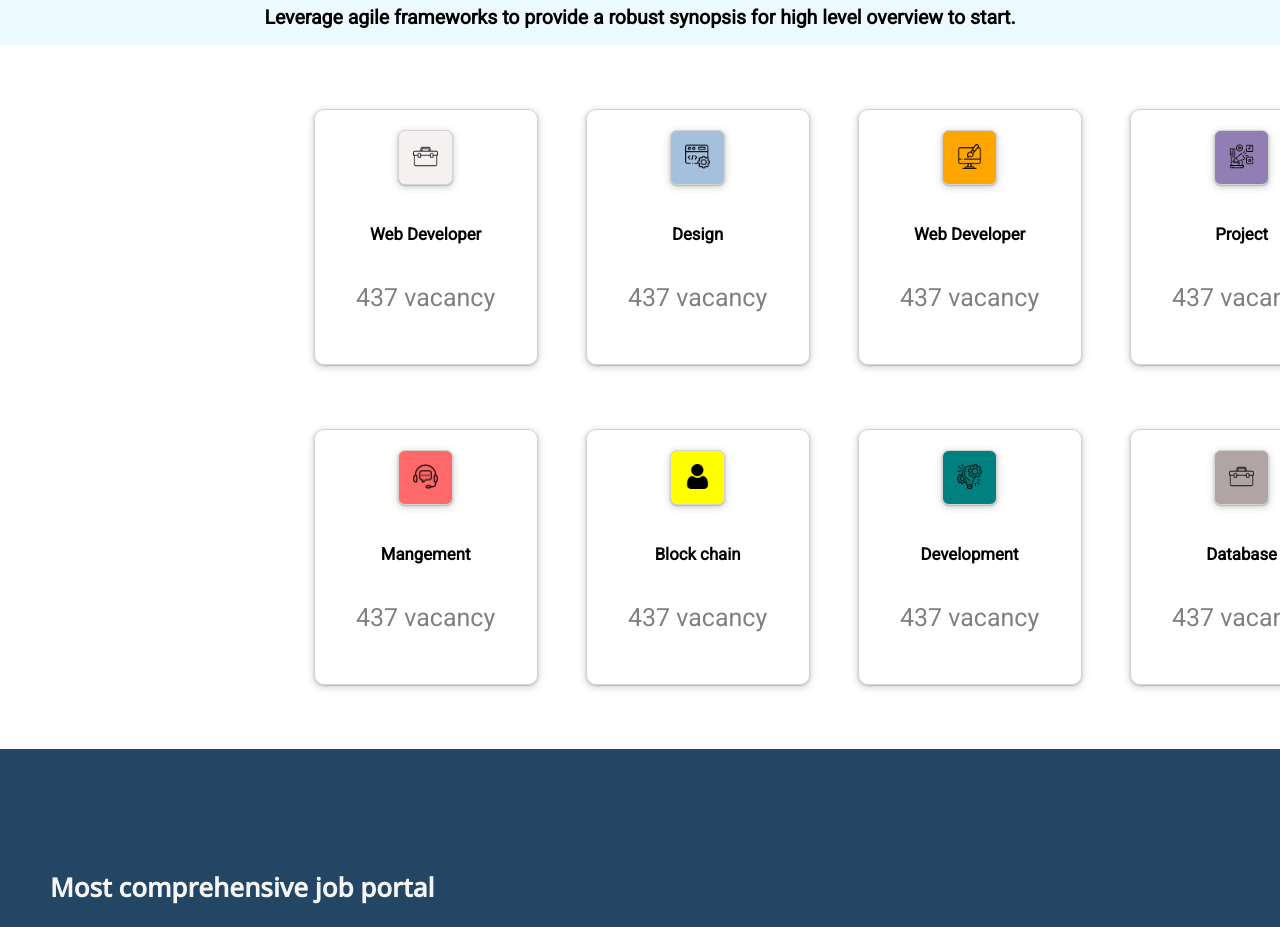
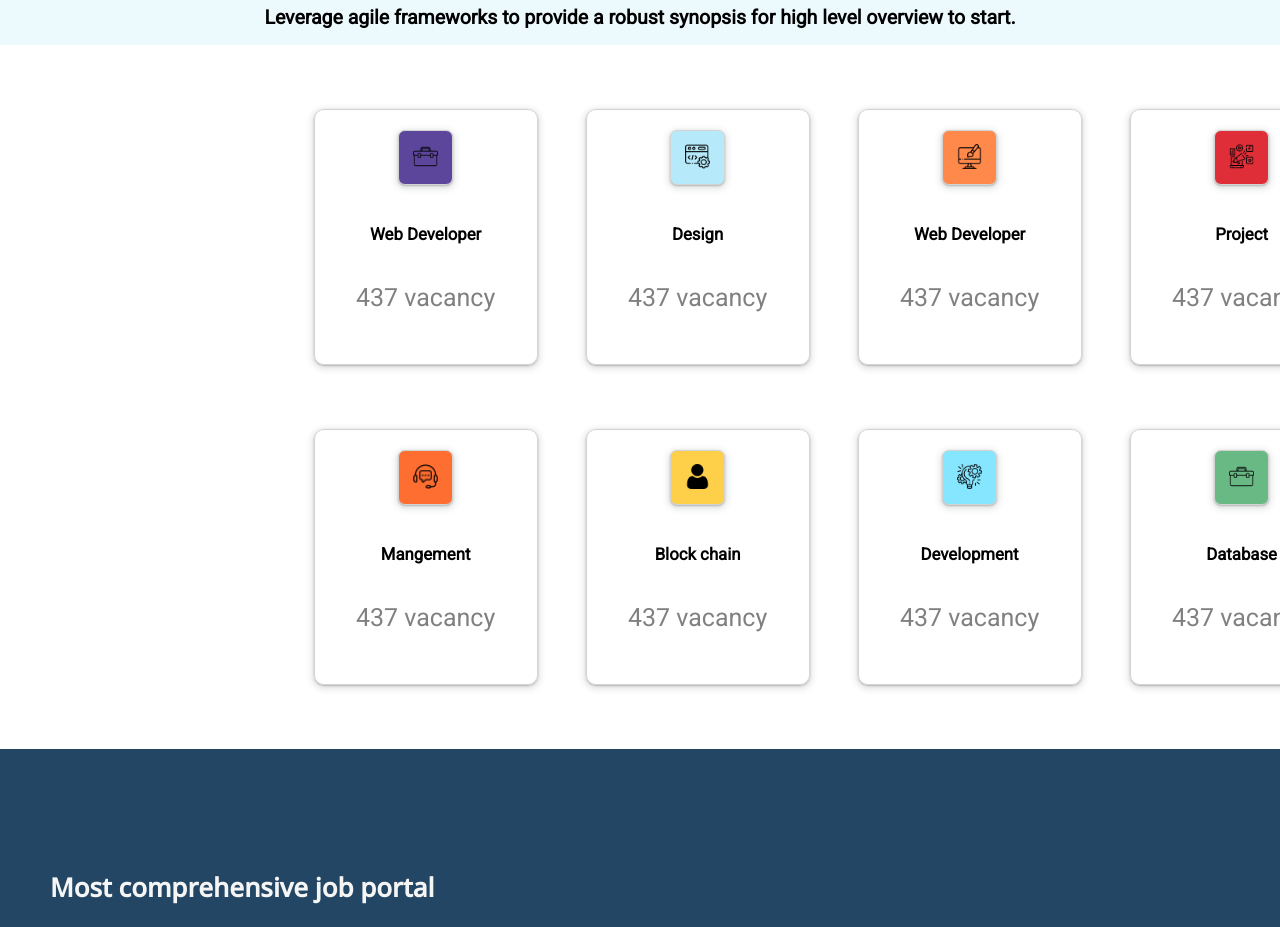
Before and after one commit to kanishkcs/Job-Listing, a React (Vite) app: page / in a window 1280 px wide. Shown: the part 1140-2067 px from the top of the page. Built offline with nearby package versions, Linux system fonts and the light colour scheme.

Commit message:
grid colors
colors

```diff
--- a/src/Pages/Home/Home.jsx
+++ b/src/Pages/Home/Home.jsx
@@ -116,56 +116,56 @@ const Home = () => {
 
       <div className=" grid_container5">
         <div className="grid-item">
-          <Button colors="#F6F1F1">
+          <Button colors="#5C469C">
             <GridImage src={ToolIcon} />
           </Button>
           <GridHeading>Web Developer</GridHeading>
           <GridSmall>437 vacancy</GridSmall>
         </div>
         <div className="grid-item">
-          <Button colors="#A5C0DD">
+          <Button colors="#B6EAFA">
             <GridImage src={CodingIcon} />
           </Button>
           <GridHeading>Design</GridHeading>
           <GridSmall>437 vacancy</GridSmall>
         </div>
         <div className="grid-item">
-          <Button colors="orange">
+          <Button colors="#FF884B">
             <GridImage src={Design} />
           </Button>
           <GridHeading>Web Developer</GridHeading>
           <GridSmall>437 vacancy</GridSmall>
         </div>
         <div className="grid-item">
-          <Button colors="#917FB3">
+          <Button colors="#DF2E38">
             <GridImage src={Bullhorn} />
           </Button>
           <GridHeading>Project</GridHeading>
           <GridSmall>437 vacancy</GridSmall>
         </div>
         <div className="grid-item">
-          <Button colors="#FF6969">
+          <Button colors="#FF6E31">
             <GridImage src={CustomerSupportIcon} />
           </Button>
           <GridHeading>Mangement</GridHeading>
           <GridSmall>437 vacancy</GridSmall>
         </div>
         <div className="grid-item">
-          <Button colors="yellow">
+          <Button colors="#FED049">
             <GridImage src={UserIcon} />
           </Button>
           <GridHeading>Block chain</GridHeading>
           <GridSmall>437 vacancy</GridSmall>
         </div>
         <div className="grid-item">
-          <Button colors="Teal">
+          <Button colors="#86E5FF">
             <GridImage src={ProjectIcon} />
           </Button>
           <GridHeading>Development</GridHeading>
           <GridSmall>437 vacancy</GridSmall>
         </div>
         <div className="grid-item">
-          <Button colors="#B0A4A4">
+          <Button colors="#68B984">
             <GridImage src={ToolIcon} />
           </Button>
           <GridHeading>Database</GridHeading>
```
